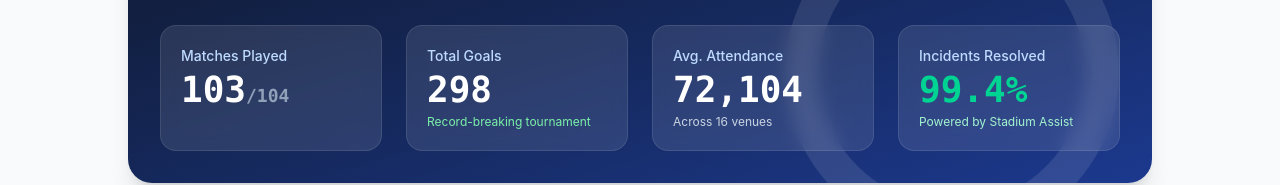
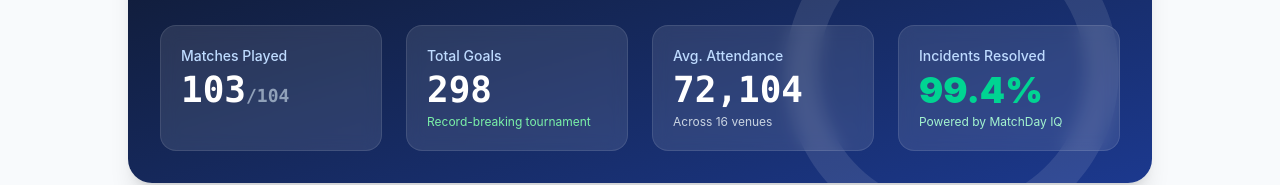
Before and after one commit to Viswanathan49/matchday-iq, a React (Vite) app: page / in a window 1280 px wide. Shown: the part 261-446 px from the top of the page. Built offline with nearby package versions, Linux system fonts and the light colour scheme.

Commit message:
style: fix remaining Stadium Assist references and theme scrollbars

```diff
--- a/src/App.jsx
+++ b/src/App.jsx
@@ -120,8 +120,8 @@ const App = () => {
 
                     <div className="bg-white/10 backdrop-blur-sm rounded-2xl p-5 border border-white/10">
                       <div className="text-blue-200 text-sm font-medium mb-1">Incidents Resolved</div>
-                      <div className="text-4xl font-bold font-mono text-emerald-400">99.4%</div>
-                      <div className="text-xs text-emerald-200 mt-1">Powered by Stadium Assist</div>
+                      <div className="text-4xl font-black text-emerald-400">99.4%</div>
+                      <div className="text-xs text-emerald-200 mt-1">Powered by MatchDay IQ</div>
                     </div>
                   </div>
                 </div>
--- a/src/components/Chatbot.jsx
+++ b/src/components/Chatbot.jsx
@@ -28,7 +28,7 @@ Message.propTypes = {
 
 const Chatbot = ({ onRouteAction }) => {
   const [messages, setMessages] = useState([
-    { id: '1', text: 'Hello! I am your AI Stadium Assistant. How can I help you?', isUser: false }
+    { id: '1', text: 'Hello! I am your MatchDay IQ Assistant. How can I help you?', isUser: false }
   ]);
   const [input, setInput] = useState('');
   const [language, setLanguage] = useState('en');
--- a/src/index.css
+++ b/src/index.css
@@ -23,3 +23,31 @@ body {
   min-width: 320px;
   min-height: 100vh;
 }
+
+/* Custom Scrollbar */
+::-webkit-scrollbar {
+  width: 8px;
+  height: 8px;
+}
+
+::-webkit-scrollbar-track {
+  background: transparent;
+}
+
+::-webkit-scrollbar-thumb {
+  background: #cbd5e1; /* slate-300 */
+  border-radius: 4px;
+}
+
+::-webkit-scrollbar-thumb:hover {
+  background: #94a3b8; /* slate-400 */
+}
+
+/* Custom Scrollbar for dark mode */
+:root.dark ::-webkit-scrollbar-thumb {
+  background: #334155; /* slate-700 */
+}
+
+:root.dark ::-webkit-scrollbar-thumb:hover {
+  background: #475569; /* slate-600 */
+}
```
Also changed, not shown: 1 other file (tests, documents, lock files or other folders).
